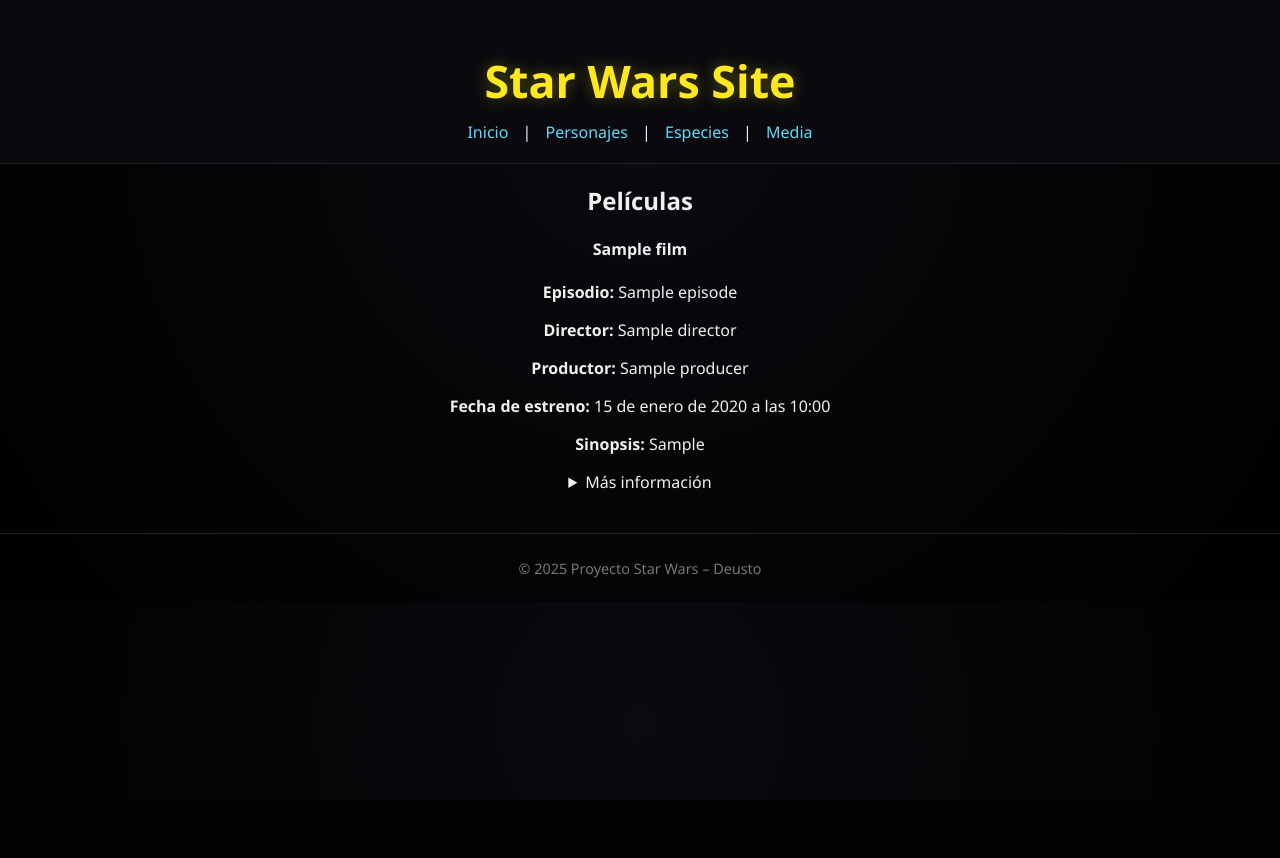
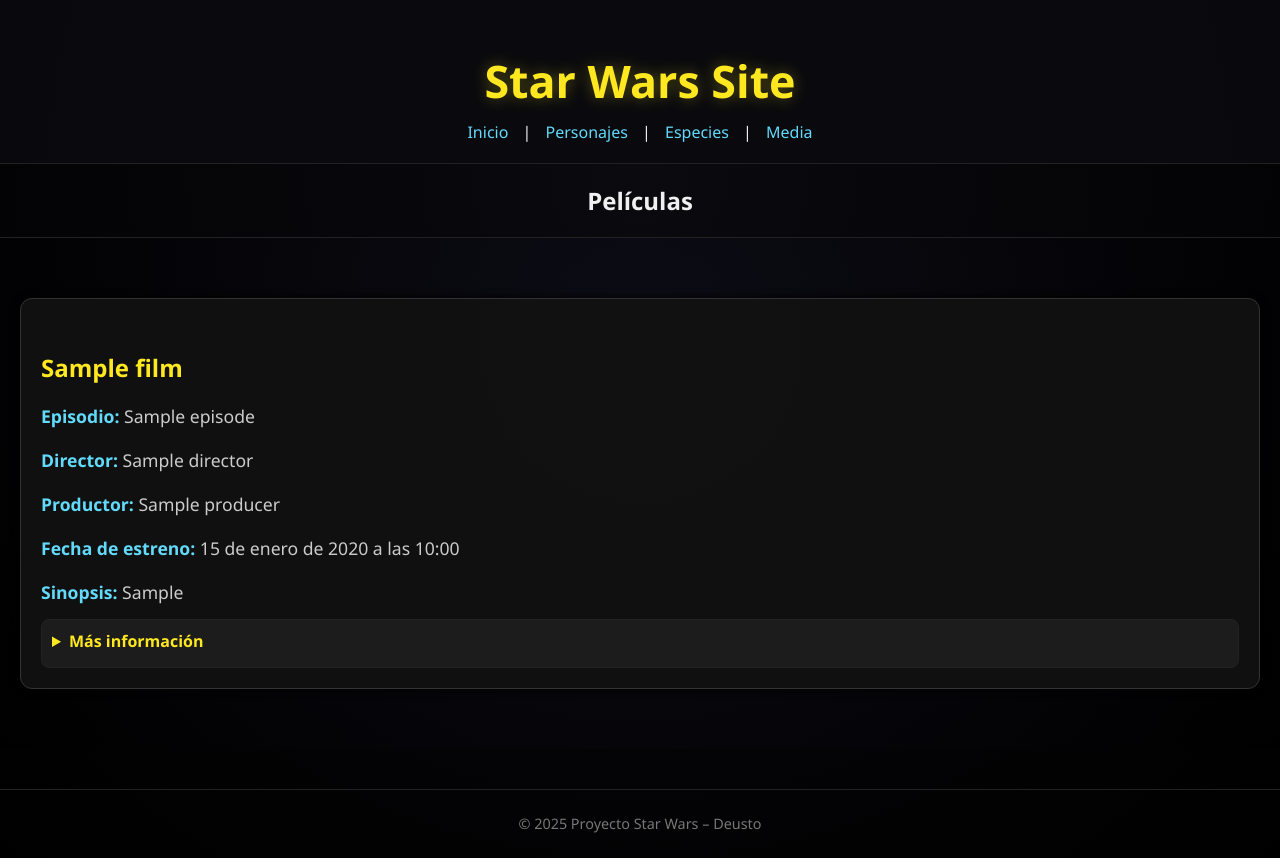
Before and after one commit to eeguskiza/proyecto_web, a Django app: template templates/media.html in a window 1280 px wide. Before the commit the page ends 578 px from the top, so only its background shows below. Run offline with Django 5.2, Linux system fonts and the light colour scheme; the template is opened without the code that fills it: most values are stand-ins (such as "Sample title", 1, 10 or a date in 2020); data that the repository does not hold is empty.

Commit message:
crear css media

```diff
--- a/core/utils.py
+++ b/core/utils.py
@@ -8,7 +8,7 @@ def resolve_swapi_names(urls):
     names = []
     for url in urls:
         try:
-            response = requests.get(url, timeout=3)  # ⏱ timeout de 3 segundos
+            response = requests.get(url, timeout=3)  #timeout de 3 segundos por si no carga
             if response.status_code == 200:
                 data = response.json()
                 name = data.get("name") or data.get("title")
--- /dev/null
+++ b/static/css/media.css
@@ -0,0 +1,127 @@
+/* ============================= */
+/* ESTILO PARA LA SECCIÓN DE PELÍCULAS */
+/* ============================= */
+
+.media-section {
+    padding: 60px 20px;
+    background: radial-gradient(circle at 50% 20%, #0c0c15, #000);
+    border-top: 1px solid #222;
+}
+
+.media-section h2 {
+    color: #ffe81f;
+    font-size: 2.2em;
+    margin-bottom: 40px;
+    text-shadow: 0 0 10px #ffe81f55;
+}
+
+/* ============================= */
+/* CONTENEDOR DE LAS TARJETAS */
+/* ============================= */
+.media-container {
+    display: grid;
+    grid-template-columns: repeat(auto-fit, minmax(280px, 1fr));
+    gap: 30px;
+    justify-content: center;
+}
+
+/* ============================= */
+/* TARJETAS DE PELÍCULA */
+/* ============================= */
+.media-card {
+    background: rgba(17, 17, 17, 0.95);
+    border: 1px solid #333;
+    border-radius: 12px;
+    padding: 20px;
+    box-shadow: 0 0 10px #000;
+    text-align: left;
+    transition: transform 0.3s ease, box-shadow 0.3s ease;
+}
+
+.media-card:hover {
+    transform: translateY(-6px);
+    box-shadow: 0 0 15px #ffe81f55;
+}
+
+/* ============================= */
+/* TEXTOS DENTRO DE LAS TARJETAS */
+/* ============================= */
+.media-card h4 {
+    color: #ffe81f;
+    font-size: 1.5em;
+    margin-bottom: 10px;
+}
+
+.media-card p {
+    color: #ccc;
+    font-size: 0.95em;
+    margin: 6px 0;
+}
+
+.media-card strong {
+    color: #61dafb;
+}
+
+/* ============================= */
+/* DETALLES (acordeón de info extra) */
+/* ============================= */
+details {
+    background: rgba(255, 255, 255, 0.05);
+    border-radius: 8px;
+    margin-top: 15px;
+    padding: 10px;
+    border: 1px solid #222;
+}
+
+details summary {
+    color: #ffe81f;
+    cursor: pointer;
+    font-weight: bold;
+    margin-bottom: 5px;
+    transition: color 0.3s ease;
+}
+
+details summary:hover {
+    color: #61dafb;
+}
+
+details p {
+    margin: 5px 0;
+    color: #ccc;
+    font-size: 0.9em;
+}
+
+/* ============================= */
+/* ENLACE A SWAPI */
+/* ============================= */
+.media-card a {
+    color: #61dafb;
+    text-decoration: none;
+    transition: color 0.3s ease;
+}
+
+.media-card a:hover {
+    color: #ffe81f;
+    text-decoration: underline;
+}
+
+/* ============================= */
+/* MENSAJE SI NO HAY PELÍCULAS */
+/* ============================= */
+.media-section p {
+    color: #ccc;
+    font-size: 1.1em;
+    margin-top: 20px;
+}
+
+/* ============================= */
+/* AJUSTES RESPONSIVE */
+/* ============================= */
+@media (max-width: 600px) {
+    .media-card {
+        padding: 15px;
+    }
+    .media-card h4 {
+        font-size: 1.3em;
+    }
+}
--- a/templates/media.html
+++ b/templates/media.html
@@ -1,7 +1,8 @@
 {% extends 'base.html' %}
-{% block title %}Star Wars – Películas{% endblock %}
-
+{% load static %}
+{% block title %}Star Wars - Películas{% endblock %}
 {% block content %}
+<link rel="stylesheet" href="{% static 'css/media.css' %}">
 <h2>Películas</h2>
 
 {% if films %}
```
